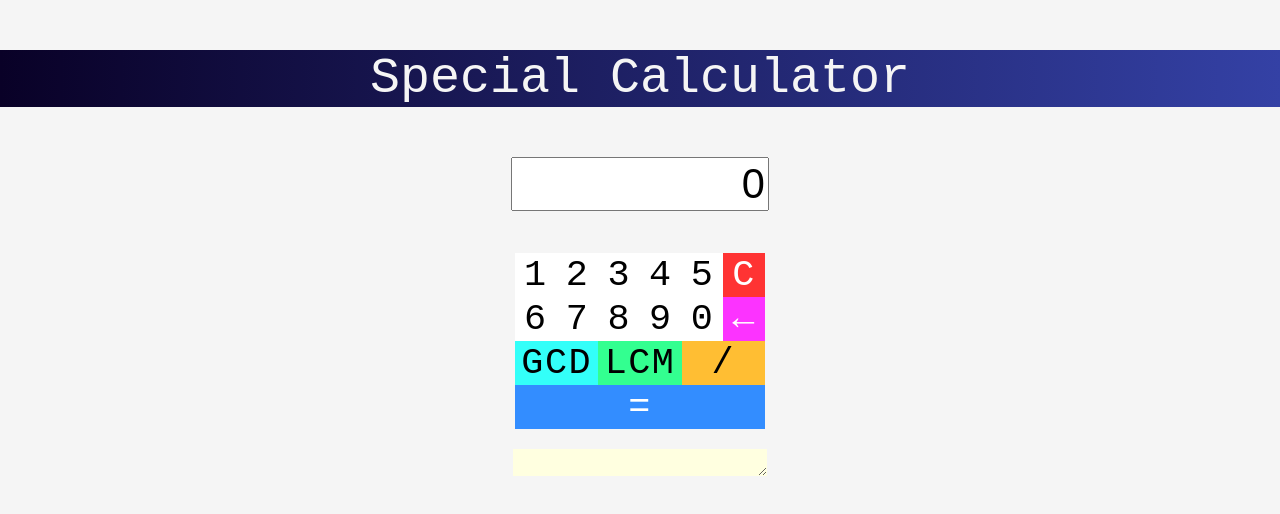
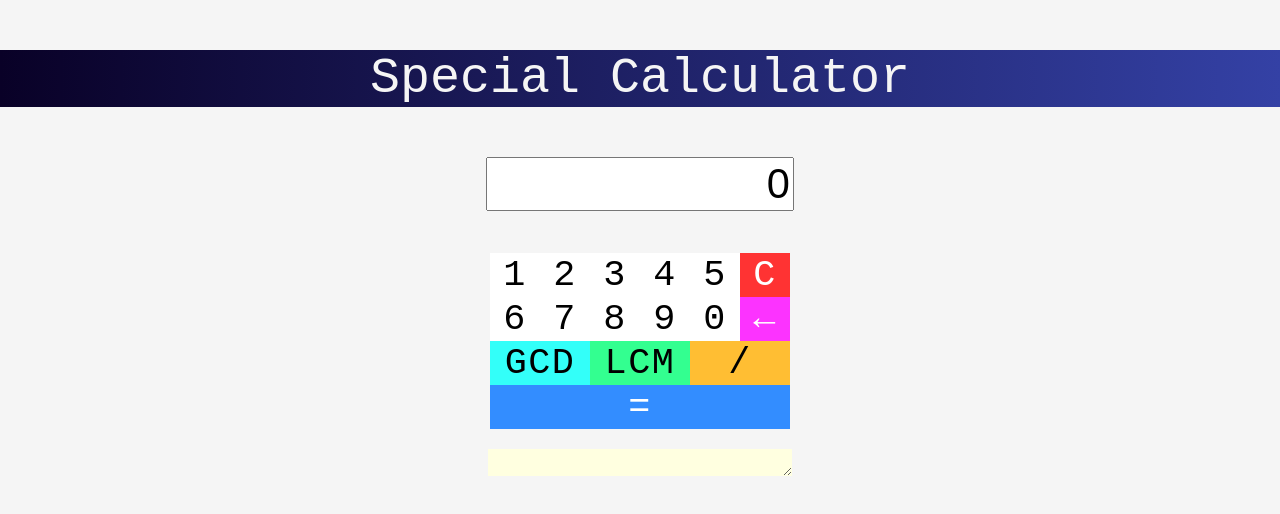
Before and after one commit to rsk2/calculator, a React (Create React App) app: page / in a window 1280 px wide. Shown: the top 514 px of the page. Built offline with nearby package versions, Linux system fonts and the light colour scheme.

Commit message:
Increasing width

```diff
--- a/src/App.css
+++ b/src/App.css
@@ -129,7 +129,7 @@ button:active {
 }
 
 .calculator > .display {
-  width:250px;
+  width:300px;
   font-size: 2.6em;
   text-align: right;
   margin-bottom:1em
@@ -142,7 +142,7 @@ button:active {
  }
 
  .inputBoxes {
-   max-width: 250px;
+   max-width: 300px;
    margin:auto;
    background-color: white;
  }
@@ -160,7 +160,7 @@ button:active {
 }
 
  .calculator > .history {
-  width:250px;
+  width:300px;
   font-size: 1.6em;
   text-align: left;
   margin-top:1em;
--- a/src/components/Calculator.js
+++ b/src/components/Calculator.js
@@ -260,7 +260,7 @@ class Calculator extends React.Component {
                 </div>
                 <textarea  value={this.state.historyText} readOnly
                      className="history" ref={this.historyRef}
-                     rows={Math.ceil(this.state.historyText.length/20)}></textarea>
+                     rows={Math.ceil(this.state.historyText.length/24)}></textarea>
             </div>
         )
     }
```
